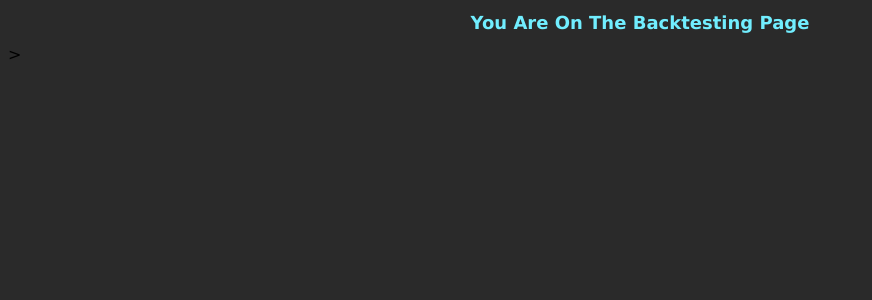
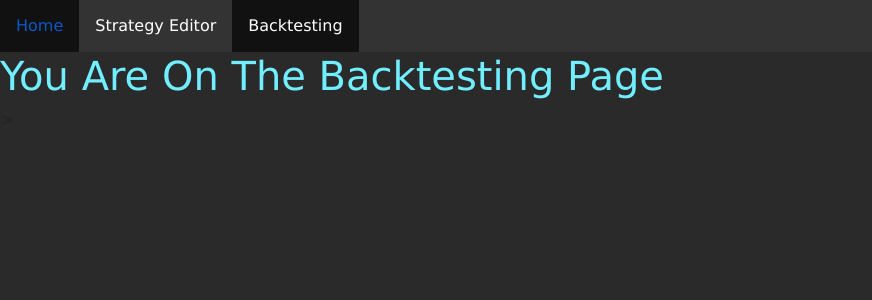
Before and after one commit to willbowden/SmartTrade, a Flask app: page /backtest in a window 1280 px wide. Shown: the top 300 px of the page, without its empty margins (0-872 px from the left). Run offline with Flask 2, Linux system fonts and the light colour scheme.

Commit message:
Fixed logging in and added nav bar

```diff
--- a/server/static/style.css
+++ b/server/static/style.css
@@ -1,3 +1,7 @@
+* {
+    font-family: Verdana, sans-serif;
+}
+
 body {
     background-color: #2a2a2a;
 }
@@ -14,21 +18,43 @@ button:hover {
     box-shadow: 0 12px 16px 0 rgba(0,0,0,0.24), 0 17px 50px 0 rgba(0,0,0,0.19);
 }
 
+h1 {
+    color:#71eeff;
+}
+
+ul {
+    list-style-type: none;
+    margin: 0;
+    padding: 0;
+    overflow: hidden;
+    background-color: #333;
+}
+
+li {
+    float: left;
+  }
+
+li a {
+display: block;
+color: white;
+text-align: center;
+padding: 14px 16px;
+text-decoration: none;
+}
+
+li a.focus:link {
+    background-color: #111;
+}
+
+li a:hover {
+background-color: #111;
+}
+
 .centered-div {
     display: flex;
     justify-content: center;
     align-items: center;
     height: 100vh;
-}
-
-h1 {
-    color: #71eeff;
-    text-align: center;
-    font-size: large;
-}
-
-* {
-    font-family: Verdana, sans-serif;
 }
 
 .error-message {
--- a/server/templates/backtest.html
+++ b/server/templates/backtest.html
@@ -1,11 +1,17 @@
 <!DOCTYPE html>
 <html>
     <head>
+        <link href="https://cdn.jsdelivr.net/npm/bootstrap@5.1.1/dist/css/bootstrap.min.css" rel="stylesheet" integrity="sha384-F3w7mX95PdgyTmZZMECAngseQB83DfGTowi0iMjiWaeVhAn4FJkqJByhZMI3AhiU" crossorigin="anonymous">
         <link rel="stylesheet" href="{{ url_for('static', filename='style.css') }}">
         <link rel="shortcut icon" href="{{ url_for('static', filename='favicon.ico') }}">
         <title>Backtesting</title>
     </head>
     <body>
+        <ul>
+            <li><a href="{{ url_for('home') }}">Home</a></li>
+            <li><a href="{{ url_for('strategy_editor') }}">Strategy Editor</a></li>
+            <li><a class="focus" href="{{ url_for('backtest') }}">Backtesting</a></li>
+        </ul>
         <div class="centered_div">
             <h1>You Are On The Backtesting Page</h1>>
         </div>
--- a/server/templates/index.html
+++ b/server/templates/index.html
@@ -17,11 +17,11 @@
           </div>
             <form action = "" method="post">
                 <div class="form-floating mb-3">
-                    <input type="text" class="form-control" id="floatingUsername" name="username">
+                    <input type="text" class="form-control" id="floatingUsername" name="username" required minlength="5">
                     <label for="floatingUsername" class="form-label">Username</label>
                 </div>
                 <div class="form-floating mb-3">
-                    <input type="password" class="form-control" id="floatingPassword" name="password">
+                    <input type="password" class="form-control" id="floatingPassword" name="password" required minlength="8">
                     <label for="floatingPassword" class="form-label">Password</label>
                 </div>
                 <div>
--- a/server/templates/strategy_editor.html
+++ b/server/templates/strategy_editor.html
@@ -1,11 +1,17 @@
 <!DOCTYPE html>
 <html>
     <head>
+        <link href="https://cdn.jsdelivr.net/npm/bootstrap@5.1.1/dist/css/bootstrap.min.css" rel="stylesheet" integrity="sha384-F3w7mX95PdgyTmZZMECAngseQB83DfGTowi0iMjiWaeVhAn4FJkqJByhZMI3AhiU" crossorigin="anonymous">
         <link rel="stylesheet" href="{{ url_for('static', filename='style.css') }}">
         <link rel="shortcut icon" href="{{ url_for('static', filename='favicon.ico') }}">
         <title>Strategy Editor</title>
     </head>
     <body>
+        <ul>
+            <li><a href="{{ url_for('home') }}">Home</a></li>
+            <li><a class="focus" href="{{ url_for('strategy_editor') }}">Strategy Editor</a></li>
+            <li><a href="{{ url_for('backtest') }}">Backtesting</a></li>
+        </ul>
         <div class="centered_div">
             <h1>You Are On The Strategy Editor Page</h1>>
         </div>
--- a/server/webapp.py
+++ b/server/webapp.py
@@ -18,7 +18,7 @@ def main():
             if dbmanager.user_exists(request.form['username']):
                 account = dbmanager.get_account_by_column(column="username", value=request.form['username'])
                 if account['username'] == request.form['username']:
-                    if account['password'] == request.form['password']:
+                    if account['password'] == request.form['password']: # If login details correct
                         # Create session data
                         session['loggedIn'] = True
                         session['id'] = account['id']
@@ -73,7 +73,7 @@ def main():
 
 
 
-    app.run()
+    app.run(debug=True)
 
 if __name__=='__main__':
     main()
```
Also changed, not shown: server/dbmanager.py (+9 -6 lines), server/templates/home.html (+16 -16 lines), server/templates/query.html (deleted, +0 -15 lines), smarttrade.db.
